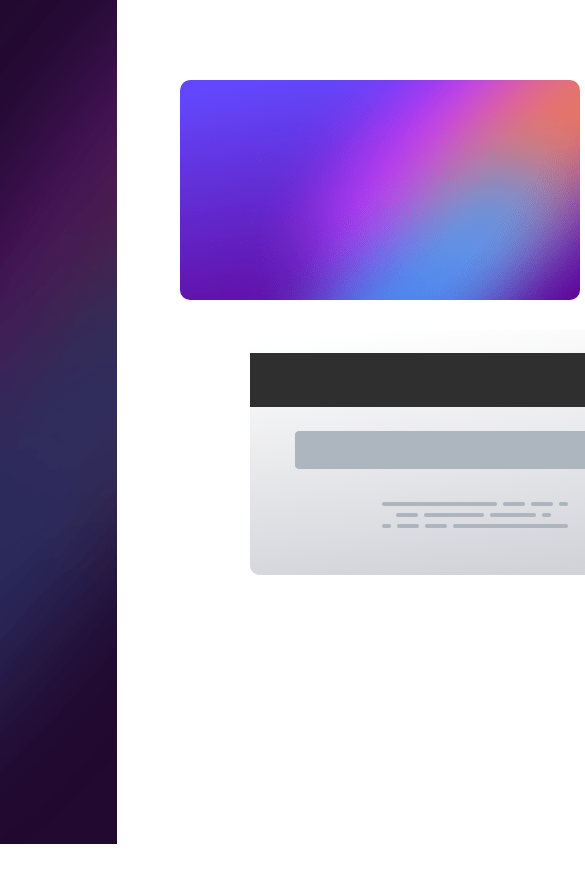
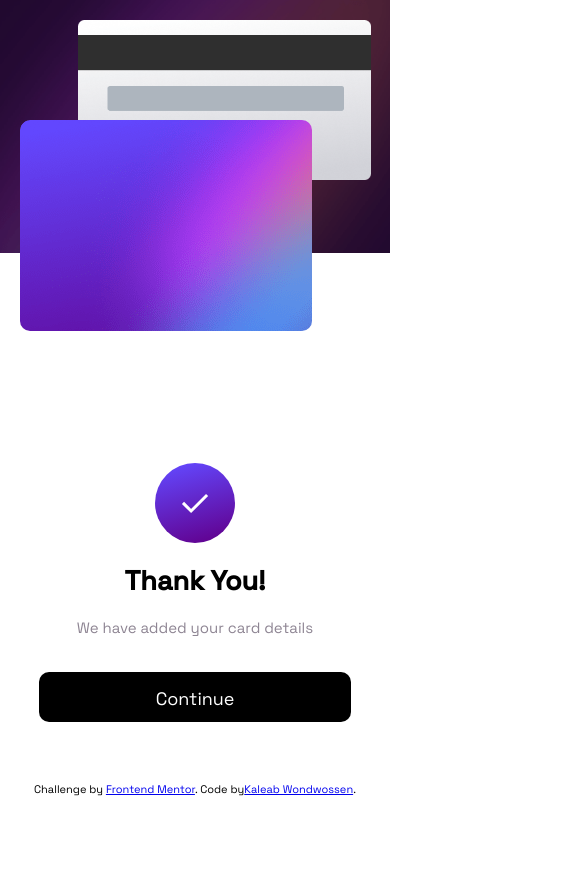
Before and after one commit to kalsha2/interactive-card-details-form, a plain HTML site: page index.html in a window 390 px wide. Shown: the top 882 px of the page, 585 px wide, since content can reach past the window. After the commit the page ends 844 px from the top, so only its background shows below. Drawn offline with Linux system fonts and the light colour scheme.

Commit message:
fixed the button and i made it to be responsive for mobile phones

```diff
--- a/index.html
+++ b/index.html
@@ -20,21 +20,21 @@
       rel="stylesheet"
     />
     <link rel="stylesheet" href="style.css" />
-    <script src="/script.js"></script>
   </head>
   <body>
     <section>
       <div class="container">
         <!--         The backgroound gradient-->
         <div class="bg-gradient"></div>
-        <!-- The front card -->
 
-        <div class="front-card"></div>
         <!-- The back card -->
-
         <div class="back-card">
           <img src="/images/bg-card-back.png" alt="" />
         </div>
+
+        <!-- The front card -->
+        <div class="front-card"></div>
+
         <div class="theform">
           <form action="" method="get">
             <label for="holder">
@@ -50,10 +50,11 @@
             <label for="Number">
               CARD NUMBER <br />
               <input
-                type="text"
+                type="number"
                 name="Number"
                 id="Number"
                 placeholder="eg. 1234 5678 9010 0000"
+                pattern="[1111 2222 3333 4444]"
               />
             </label>
             <br />
@@ -65,10 +66,10 @@
               <label for="cvc">
                 CVC
                 <br />
-                <input type="text" name="" id="cvc" placeholder="eg. 123" />
+                <input type="text" name="" id="cvc" placeholder="eg. 123" required/>
               </label>
             </div>
-            <input type="submit" value="Confirm" onclick="Submitted ();" />
+            <input type="submit" value="Confirm" />
           </form>
         </div>
         <div class="Thanks">
@@ -81,9 +82,10 @@
           Challenge by
           <a href="https://www.frontendmentor.io?ref=challenge" target="_blank"
             >Frontend Mentor</a
-          >. Coded by<a href="#">Kaleab Wondwossen</a>.
+          >. Code by<a href="#">Kaleab Wondwossen</a>.
         </div>
       </div>
     </section>
+    <script src="/script.js"></script>
   </body>
 </html>
--- a/script.js
+++ b/script.js
@@ -1,7 +1,11 @@
 console.log('Hello World');
+var cont = document.querySelector(".btn");
+cont.onclick = Submitted;
 
 function Submitted() {
-    var form = document.getElementsByClassName("theform");
-    var cardHolder = document.getElementById("holder");
-    cardHolder.style.display = "none";
+    var myform = document.querySelector(".theform");
+    var thanks= document.querySelector(".Thanks")
+    thanks.style.display = "none";
+    myform.style.display = "block";
+
 }
--- a/style.css
+++ b/style.css
@@ -76,6 +76,9 @@ body {
   border-radius: 10px;
   cursor: pointer;
   font-family: "Space Grotesk", sans-serif;
+  text-align: center;
+  margin-top: 50px;
+
 }
 
 .Thanks {
@@ -95,15 +98,57 @@ body {
   font-size: 15px;
   color: var(--Dark_grayish_violet);
 }
-.btn {
-  text-align: center;
-  margin-top: 50px;
-}
+
 .attribution {
   font-size: 11px;
   text-align: center;
   position: absolute;
   left: 600px;
 }
-.attribution a {
+
+
+@media only screen and (max-width: 480px) {
+  .bg-gradient {
+    background-size: cover;
+    position: relative;
+    height: 30vh;
+    width: 100vw;
+  }
+  .back-card {
+    width: 60px;
+    top: 20px;
+    left: 0;
+    margin-left: 20vw;
+  }
+  .back-card img{
+    width: 75vw;
+    z-index: -1;
+  }
+  .front-card {
+    width: 75vw;
+    height: 25vh;
+    top: 120px;
+    left: 0px;
+    margin-left: 5vw;
+    z-index: 1;
+  }
+  .Thanks {
+    position: relative;
+    left: 0;
+    flex-direction: column;
+    justify-content: start;
+    align-items: center;
+  }
+  .attribution {
+    font-size: 11px;
+    text-align: center;
+    position: relative;
+    top: 250px;
+    left: 0px;
+  }
+  .btn{
+    width: 80%;
+    padding: 15px;
+    margin-top: 25px;
+  }
 }
```
